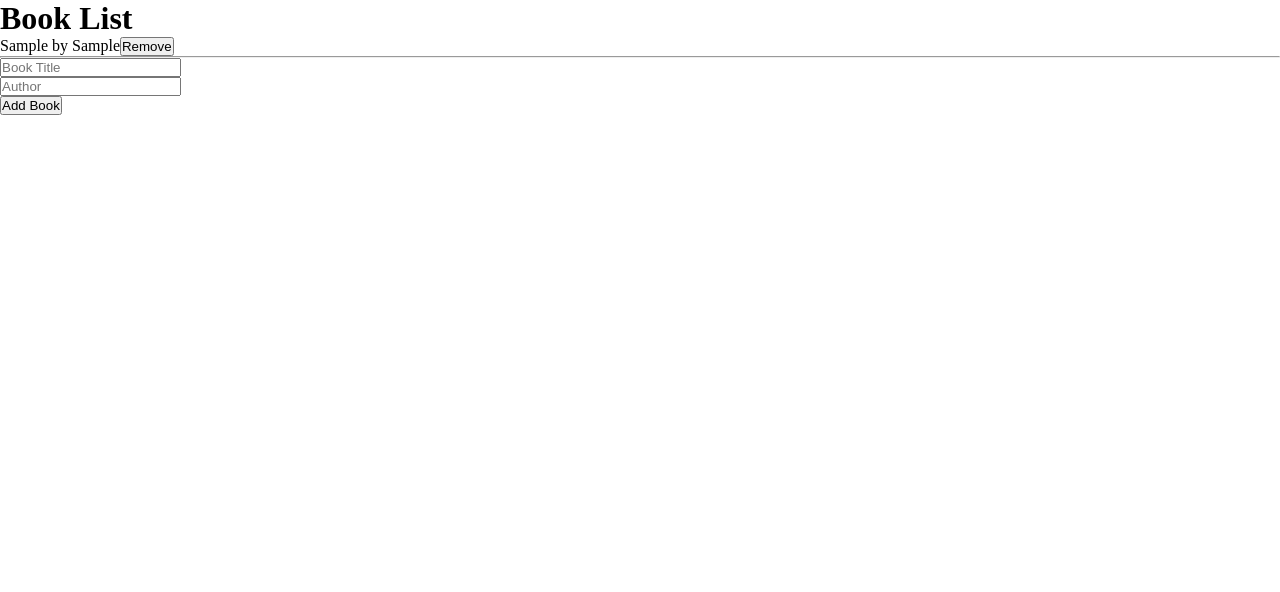
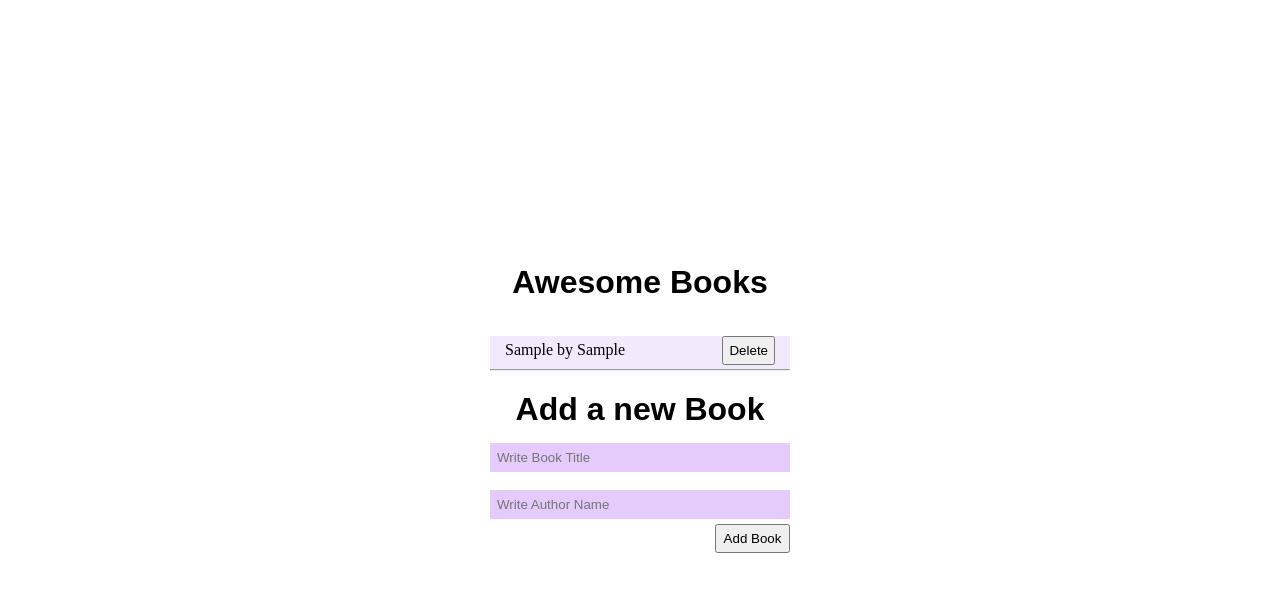
Before and after one commit to AbuTalha3/AweSomeBooks-PR, a website: page index.html in a window 1280 px wide. Both pictures are taken after typing "Sample", "Sample" into the empty fields and a click on the button "Add Book". Drawn offline with Linux system fonts and the light colour scheme.

Commit message:
Milestone two completed

```diff
--- a/index.html
+++ b/index.html
@@ -7,15 +7,20 @@
   <title>AweSomeBooks-PR</title>
 </head>
 <body>
-      <h1>Book List</h1>
+  <div class="container">
+    <h1>Awesome Books</h1>
     <div id="bookData"></div>
+    <div class="book-bank">
+      <h1>Add a new Book</h1>
     <form id="bookForm">
-      <input type="text" id="bookTitle" placeholder="Book Title" required>
+      <input type="text" id="bookTitle" placeholder="Write Book Title" required>
       <br>
-      <input type="text" id="bookAuthor" placeholder="Author" required>
+      <input type="text" id="bookAuthor" placeholder="Write Author Name" required>
       <br>
       <button type="submit">Add Book</button>
     </form>
+    </div>
+  </div>
     <script src="index.js"></script>
   </body>
   </html>
--- a/index.js
+++ b/index.js
@@ -1,28 +1,50 @@
 /* eslint-disable no-use-before-define */
+class Book {
+  constructor(title, author) {
+    this.title = title;
+    this.author = author;
+  }
+}
+
+class BookManager {
+  constructor() {
+    this.books = this.loadBooks();
+    this.bookData = document.getElementById('bookData');
+    this.bookForm = document.getElementById('bookForm');
+    this.bookForm.addEventListener('submit', this.addBook.bind(this));
+    this.displayBooks();
+  }
+
+  loadBooks() {
     const storedBooks = localStorage.getItem('books');
-const books = storedBooks ? JSON.parse(storedBooks) : [];
+    return storedBooks ? JSON.parse(storedBooks) : [];
+  }
 
-function displayBooks() {
-  const bookData = document.getElementById('bookData');
-  bookData.innerHTML = '';
+  saveBooks() {
+    localStorage.setItem('books', JSON.stringify(this.books));
+  }
 
-  books.forEach((book, index) => {
+  displayBooks() {
+    this.bookData.innerHTML = '';
+
+    this.books.forEach((book, index) => {
       const bookDiv = document.createElement('div');
+      bookDiv.classList.add('book-lists')
       bookDiv.textContent = `${book.title} by ${book.author}`;
 
       const removeBtn = document.createElement('button');
-    removeBtn.textContent = 'Remove';
-    removeBtn.addEventListener('click', () => removeBook(index));
+      removeBtn.textContent = 'Delete';
+      removeBtn.addEventListener('click', () => this.removeBook(index));
 
       bookDiv.appendChild(removeBtn);
-    bookData.appendChild(bookDiv);
+      this.bookData.appendChild(bookDiv);
 
       const hr = document.createElement('hr');
-    bookData.appendChild(hr);
+      this.bookData.appendChild(hr);
     });
   }
 
-function addBook(event) {
+  addBook(event) {
     event.preventDefault();
 
     const bookTitle = document.getElementById('bookTitle');
@@ -31,26 +53,22 @@ function addBook(event) {
     const title = bookTitle.value;
     const author = bookAuthor.value;
 
-  const book = { title, author };
-  books.push(book);
+    const book = new Book(title, author);
+    this.books.push(book);
 
-  localStorage.setItem('books', JSON.stringify(books));
-
-  displayBooks();
-
+    this.saveBooks();
+    this.displayBooks();
+    // to clear the form once again after adding a book
     bookTitle.value = '';
     bookAuthor.value = '';
   }
 
-function removeBook(index) {
-  books.splice(index, 1);
+  removeBook(index) {
+    this.books.splice(index, 1);
 
-  localStorage.setItem('books', JSON.stringify(books));
-
-  displayBooks();
+    this.saveBooks();
+    this.displayBooks();
+  }
 }
 
-const bookForm = document.getElementById('bookForm');
-bookForm.addEventListener('submit', addBook);
-
-displayBooks();
+const bookManager = new BookManager();
--- a/style.css
+++ b/style.css
@@ -3,3 +3,63 @@
   margin: 0;
   box-sizing: border-box;
 }
+
+body {
+  height: 100vh;
+  display: flex;
+  flex-direction: column;
+  justify-content: center;
+  align-items: center;
+}
+
+#bookData {
+  background-color: rgb(243, 233, 252);
+  display: flex;
+  flex-direction: column;
+  align-self: center;
+  gap: 4px;
+}
+
+#bookForm {
+  display: grid;
+  position: relative;
+}
+
+#bookForm input {
+  background-color: rgb(228, 203, 252);
+  padding: 7px;
+  border: none;
+  outline: none;
+}
+
+#bookForm button {
+  position: absolute;
+  right: 0;
+  bottom: -1rem;
+  width: 25%;
+  /* border: none; */
+  padding: 5px;
+}
+
+h1 {
+  margin-bottom: 15px;
+  text-align: center;
+  font-family: 'Poppins', sans-serif;
+}
+
+.book-lists {
+  display: flex;
+  justify-content: space-between;
+  margin: 0 15px ;
+  align-items: center;
+}
+
+.book-lists button {
+  padding: 5px;
+}
+
+.container {
+  display: grid;
+  gap: 20px;
+  width: 300px;
+}
```
Also changed, not shown: .github/workflows/linters.yml. Lines whose indentation alone changed are shown as unchanged.
